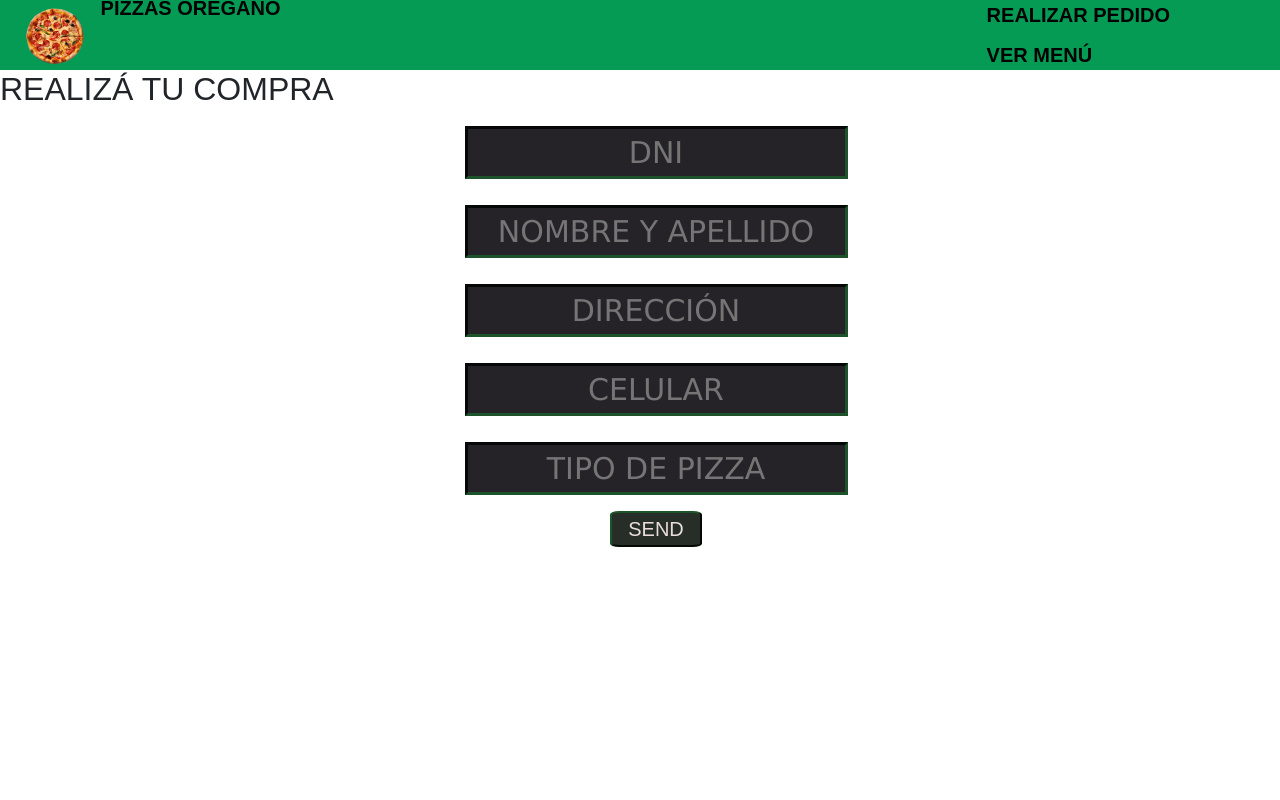
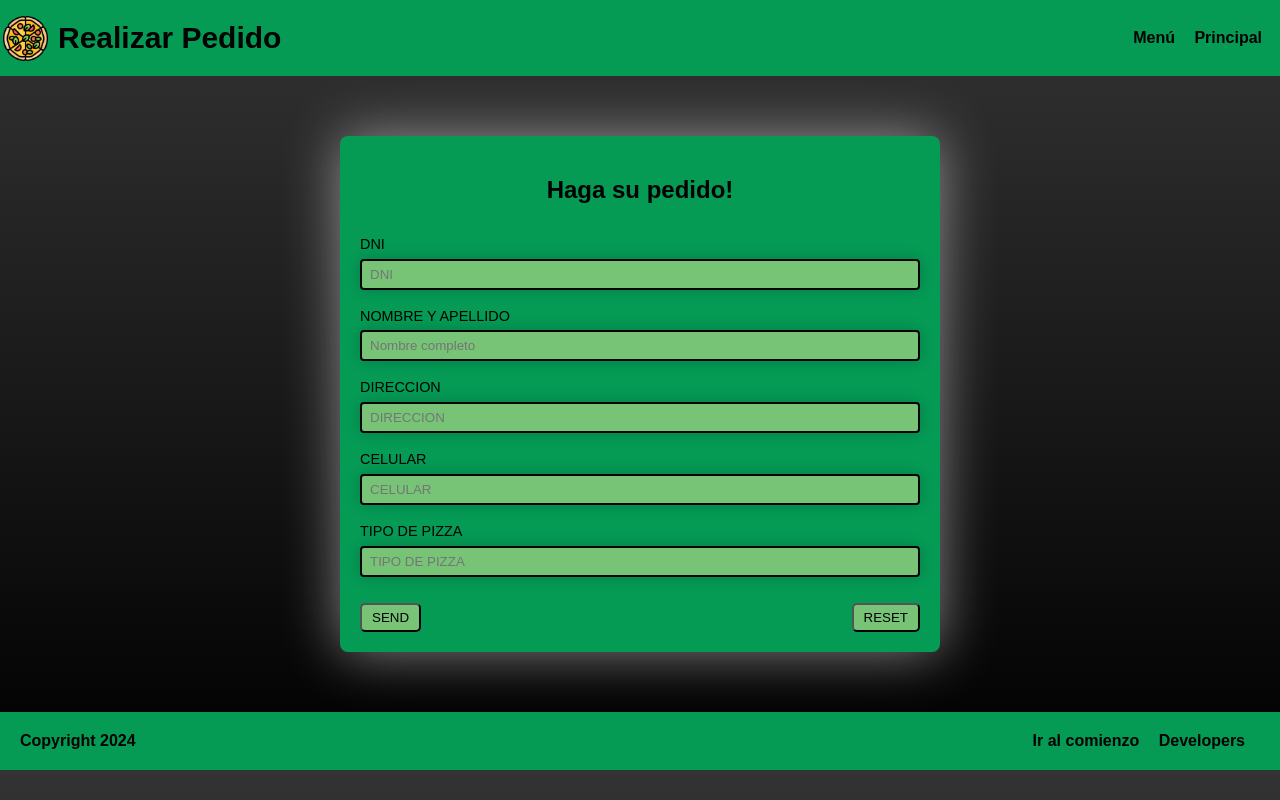
Before and after one commit to felicitassosajouas/programaci-n-2024, a Flask app: template templates/pedido.html in a window 1280 px wide. Run offline with Flask 3, Linux system fonts and the light colour scheme; the template is opened without the code that fills it, so the values that code supplies are empty; some libraries are stand-ins or nearby versions.

Commit message:
cambiando todo el trabajo

```diff
--- a/static/pedido.css
+++ b/static/pedido.css
@@ -1,37 +1,131 @@
-ul{
+body{
+    font-family: sans-serif;
+    margin: 0;
+    background: linear-gradient(to bottom,#333,#000);
+}
+
+header{
+    display: flex;
+    height: 70px;
+    background-color: rgb(5, 155, 85);
+    justify-content: space-between;
     align-items: center;
+    padding: 3px;
+}
+
+a{
+    text-decoration: none;
+    color: rgb(3, 2, 2);
+    padding-right: 15px;
+    font-weight: 600;
+    transition: background-color 0.3s, color 0.3s, transform 0.3s;
+
+}
+
+.logo{
+    display: flex;
+    align-items: center;
+}
+
+.logo img{
+    height: 45px;
+    padding-right: 10px;
+}
+
+.name{
+    font-size: 30px;
+}
+
+nav a:hover{
+    color: rgb(245, 245, 245)
+}
+
+form{
+    background-color: rgb(5, 155, 85);
+    padding: 20px 0;
+    max-width: 600px;
+    margin: auto;
+    box-shadow: 0px 0px 55px #f8f2f288;
+    margin-top: 60px;
+    border-radius: 8px;
+    margin-bottom: 60px;
+}
+
+h2{
     text-align: center;
 }
 
-input{
-    background-color: rgb(38, 46, 39);
-    border-color: #1d5a2be0;
-    font-family:Verdana, Geneva, Tahoma, sans-serif;
-    width: auto;
-    margin-top: 10px;
-    font-size: 30px;
-    align-items: center;
-    text-align: center;
-    border-width: 3px;
-    background-color: rgb(37, 35, 39);
-}
-input:hover{
-    border-color: rgb(30, 71, 209);
-    border-width: 4px;
-    color: rgb(220, 234, 208)!important;
+.form_input{
+    padding: 6px 20px;
 }
 
-button{
-    border-radius: 10%;
-    background-color: rgb(38, 46, 39);
-    border-color: #1d5a2be0;
-    font-size: 20px;
-    color: rgb(234, 220, 220) !important;
-    width: auto;
-    padding-left: 16px;
-    padding-right: 16px;
+
+input{
+    width: 100%;
+    box-sizing: border-box;
+    padding: 6px 8px;
+    border: none;
+    border: 2px solid #030303;
+    box-shadow: 0px 0px 15px #0003;
+    background-color: rgb(119, 196, 119);
+    border-radius: 4px;
+    color: #111010;
 }
-button:hover{
-    border-color: rgb(30, 71, 209);
-    border-width: 3px;
+
+label{
+    font-size: 0.9em;
+    line-height: 2;
+    color: #000;
 }
+
+.button-container{
+    display: flex;
+    justify-content: space-between;
+    margin-top: 20px;
+}
+
+.type-send{
+    background-color: rgb(119, 196, 119);
+    border-radius: 5px;
+    margin-left: 20px;
+    padding: 5px 10px;
+    cursor: pointer;
+    transition: background-color 0.3s, color 0.3s, transform 0.3s;
+
+}
+
+.type-reset{
+    background-color: rgb(119, 196, 119);
+    border-radius: 5px;
+    margin-right: 20px;
+    padding: 5px 10px;
+    cursor: pointer;
+    transition: background-color 0.3s, color 0.3s, transform 0.3s;
+}
+
+.type-send:hover{
+    background-color: rgba(255, 255, 255, 0.712);
+}
+
+.type-reset:hover{
+    background-color: rgba(255, 255, 255, 0.712);
+}
+
+footer{
+    background-color:  rgb(5, 155, 85);
+    padding: 20px;
+    color: rgb(3, 2, 2);
+    font-weight: 600;
+}
+
+footer p{
+    margin: 0;
+}
+
+footer section{
+    float: right;
+}
+
+.end-pag:hover{
+    color: rgb(245, 245, 245)
+}
--- a/static/style.css
+++ b/static/style.css
@@ -1,6 +1,8 @@
 body{
     font-family: sans-serif;
     margin: 0;
+    background: linear-gradient(to bottom,#333,#000);
+
 }
 
 a{
@@ -8,6 +10,8 @@ a{
     color: rgb(3, 2, 2);
     padding-right: 15px;
     font-weight: 600;
+    transition: background-color 0.3s, color 0.3s, transform 0.3s;
+
 }
 
 header{
@@ -30,7 +34,7 @@ header{
 }
 
 .name{
-    font-size: 25px;
+    font-size: 30px;
 }
 
 nav a:hover{
@@ -38,16 +42,19 @@ nav a:hover{
 }
 
 .img-description{
-    width:100%;
-    height: 800px;
+    width: 800px;
+    height: 600px;
+    margin-left: 255px;
 }
 
 .title-secondary{
+    color: #e6d6d6;
     text-align: center;
     font-weight: 2000;
 }
 
 .paragraph{
+    color: #e6d6d6;
     text-align: center;
     font-weight: 600;
 }
--- a/templates/pedido.html
+++ b/templates/pedido.html
@@ -4,49 +4,57 @@
     <meta charset="UTF-8">
     <meta name="viewport" content="width=device-width, initial-scale=1.0">
     <title>REALIZAR PEDIDO</title>
-    <link href="https://cdn.jsdelivr.net/npm/bootstrap@5.0.2/dist/css/bootstrap.min.css" rel="stylesheet" integrity="sha384-EVSTQN3/azprG1Anm3QDgpJLIm9Nao0Yz1ztcQTwFspd3yD65VohhpuuCOmLASjC" crossorigin="anonymous">
-    <link rel="stylesheet" href="../static/style.css" >
+    <!-- <link href="https://cdn.jsdelivr.net/npm/bootstrap@5.0.2/dist/css/bootstrap.min.css" rel="stylesheet" integrity="sha384-EVSTQN3/azprG1Anm3QDgpJLIm9Nao0Yz1ztcQTwFspd3yD65VohhpuuCOmLASjC" crossorigin="anonymous"> -->
+    <!-- <link rel="stylesheet" href="../static/style.css" > -->
+    <link rel="icon" href="../static/images/pizza-italiana.png" type="image/png">
     <link rel="stylesheet" href="../static/pedido.css">
 </head>
 <body>
-    <header>
-        <div class="container-fluid">
-            <a class="navbar-brand" href="index.html" id="name">
-                <img src="../static/images/pizza-pizza-transparent-pizza-ai-generated-free-png.webp" alt="Logo" height="80" class="d-inline-block align-text-top">
-                PIZZAS ORÉGANO
-            </a>
+   <header>
+    <a href="#" class="logo">
+        <img src="../static/images/icono.png" alt="imagen de pizza">
+        <h2 class="name">Realizar Pedido</h2>
+    </a>
+    <nav>
+        <a href="menu">Menú</a>
+        <a href="pedido.html">Principal</a>
+    </nav>
+   </header>
+   <section>
+    <form action="" method="post">
+        <h2>Haga su pedido!</h2>
+        <div class="form_input">
+            <label for="DNI">DNI</label>
+            <input id="DNI" type="text" placeholder="DNI">
         </div>
-        <nav class="navbar sticky-top bg-body-tertiary">
-            <div class="container-fluid">
-                <a class="navbar-brand" href="pedido.html">REALIZAR PEDIDO</a>
-            </div>
-            <div class="container-fluid">
-                <a class="navbar-brand" href="menu.html">VER MENÚ</a>
-            </div>
-        </nav>
-    </header>
-    <div>
-        <h2>REALIZÁ TU COMPRA</h2>
-    </div>
-    <form action="/add_contact" method="POST">
-        <ul>
-            <input type="text" name="id_cliente" placeholder="DNI"> <!-- NAME ==  LAS FILAS DE LA TABLA -->
-        </ul>
-        <ul>
-            <input type="text" name="nombre" placeholder="NOMBRE Y APELLIDO">
-        </ul>
-        <ul>
-            <input type="text" name="direccion" placeholder="DIRECCIÓN">
-        </ul>
-        <ul>
-            <input type="text" name="tel" placeholder="CELULAR">
-        </ul>
-        <ul>
-            <input type="text" name="tipo_pizza" placeholder="TIPO DE PIZZA">
-        </ul>
-        <ul>
-            <button type="submit">SEND</button>
-        </ul>
+        <div class="form_input">
+            <label for="nombre">NOMBRE Y APELLIDO</label>
+            <input id="nombre" type="text" placeholder="Nombre completo">
+        </div>
+        <div class="form_input">
+            <label for="DIRECCION">DIRECCION</label>
+            <input id="DIRECCION" type="text" placeholder="DIRECCION">
+        </div>
+        <div class="form_input">
+            <label for="CELULAR">CELULAR</label>
+            <input id="CELULAR" type="text" placeholder="CELULAR">
+        </div>
+        <div class="form_input">
+            <label for="TIPO DE PIZZA">TIPO DE PIZZA</label>
+            <input id="TIPO DE PIZZA" type="text" placeholder="TIPO DE PIZZA">
+        </div>
+        <div class="button-container">
+            <button class="type-send"  type="submit">SEND</button>
+            <button class="type-reset" type="reset">RESET</button>
+        </div>
     </form>
+   </section>
+   <footer>
+    <section>
+        <a class="end-pag" href="#comienzo">Ir al comienzo</a>
+        <a class="end-pag" href="">Developers</a>
+    </section>
+    <p>Copyright 2024</p>
+</footer>
 </body>
 </html>
```
Also changed, not shown: static/menu.css (added, +123 -0 lines), templates/menu.html (+29 -56 lines).
